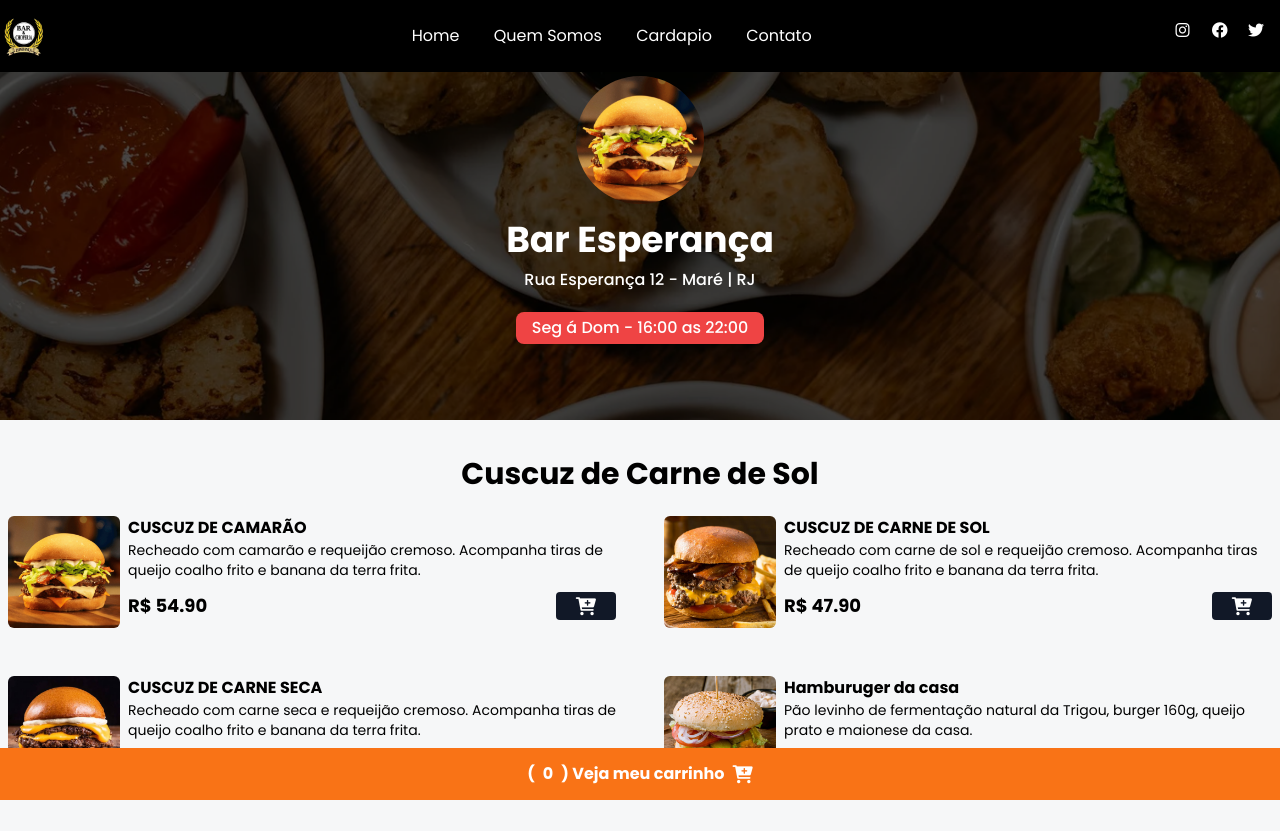
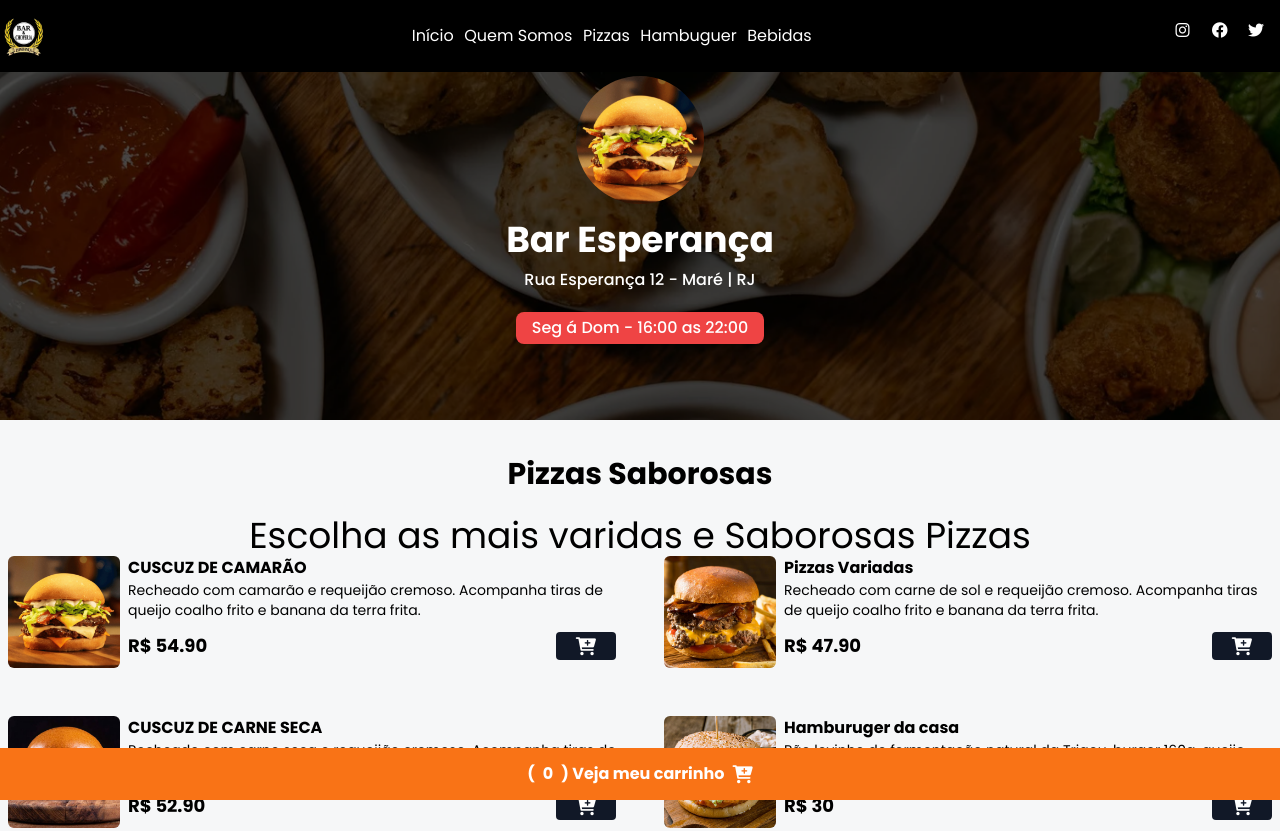
Before and after one commit to jorgeacruz/cardapio-online, a website: page index.html in a window 1280 px wide. Shown: the top 831 px of the page. Drawn offline with nearby package versions, Linux system fonts and the light colour scheme.

Commit message:
Update files

```diff
--- a/index.html
+++ b/index.html
@@ -32,10 +32,11 @@
             <img src="./assets/logo.png" alt="Bar Esperança" title="Bar Esperança" class="w-12"/>
         </div>
         <div class="w-[400px] flex justify-between">
-            <a href="#" class="text-white"> Home</a>
-            <a href="empresa.html" class="text-white"> Quem Somos</a>
-            <a href="#" class="text-white"> Cardapio</a>
-            <a href="#" class="text-white"> Contato</a>
+            <a href="#" class="text-white"> Início</a>
+            <a href="#" class="text-white"> Quem Somos</a>
+            <a href="#" class="text-white"> Pizzas</a>
+            <a href="#" class="text-white"> Hambuguer</a>
+            <a href="#" class="text-white"> Bebidas</a>
         </div>
         <div>
             <i class="fa-brands fa-instagram text-white w-8 h-8"></i>
@@ -67,8 +68,9 @@
   <!-- FIM HEADER -->
 
   <h2 class="text-2xl md:text-3xl font-bold text-center mt-9 mb-6">
-    Cuscuz de Carne de Sol
+    Pizzas Saborosas
   </h2>
+  <h4 class="text-4xl text-center md:text-center">Escolha as mais varidas e Saborosas Pizzas</h4>
 
   <!-- INICIO MENU -->
   <div id="menu">
@@ -112,7 +114,7 @@
         />
 
         <div>
-          <p class="font-bold">CUSCUZ DE CARNE DE SOL</p>
+          <p class="font-bold">Pizzas Variadas</p>
           <p class="text-sm">Recheado com carne de sol e requeijão cremoso. Acompanha tiras de queijo coalho frito e banana da terra frita.</p>
 
           <div class="flex items-center gap-2 justify-between mt-3">
```
Also changed, not shown: assets/screen.png (added), styles/output.css, 1 other file.
